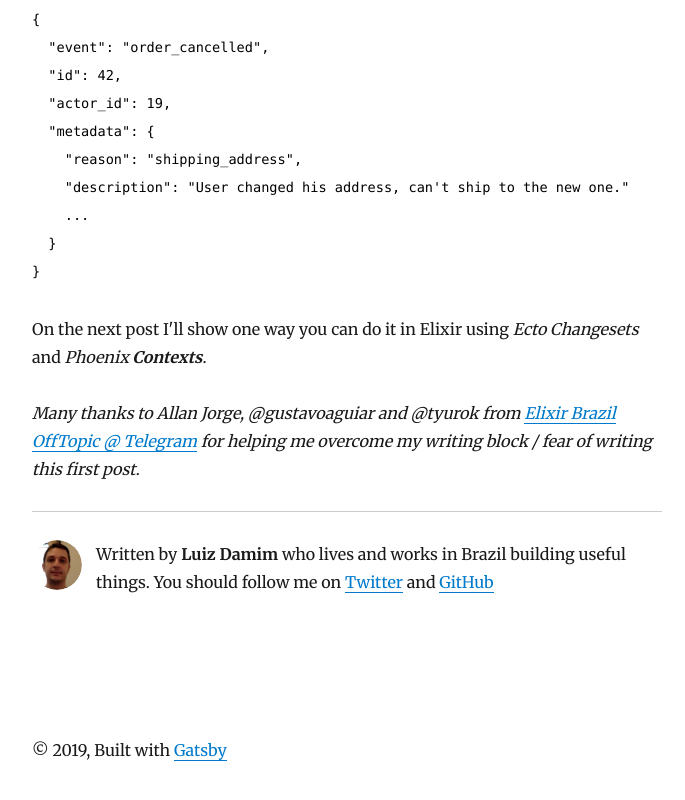
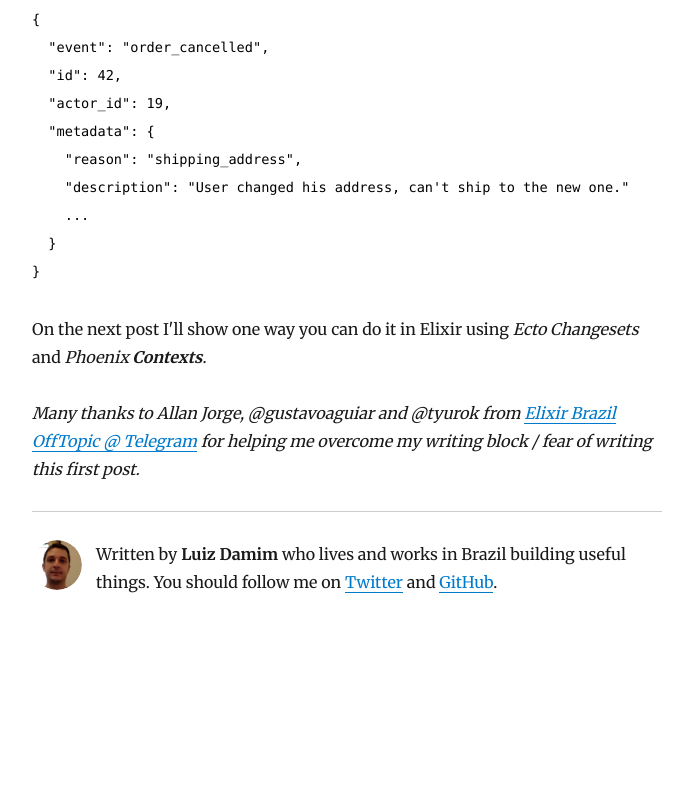
Before and after one commit to luizdamim/luizdamim.com, a Gatsby site: page /blog/tracking-changes-with-context/ in a window 1280 px wide. Shown: the part 1391-2191 px from the top of the page, without its empty margins (293-978 px from the left). After the commit the page ends 2169 px from the top, so only its background shows below. Built offline with nearby package versions, Linux system fonts and the light colour scheme; Gatsby itself is replaced by a stand-in of ours; some packages are replaced by stand-ins of ours; code samples lack their colours.

Commit message:
Small layout fixes

```diff
--- a/src/components/bio.js
+++ b/src/components/bio.js
@@ -45,7 +45,7 @@
               {` `}
               <a href={`https://twitter.com/${social.twitter}`}>Twitter</a> and
               {` `}
-              <a href={`https://github.com/${social.github}`}>GitHub</a>
+              <a href={`https://github.com/${social.github}`}>GitHub</a>.
             </p>
           </div>
         )
--- a/src/components/layout.js
+++ b/src/components/layout.js
@@ -63,11 +63,7 @@
       >
         <header>{header}</header>
         <main>{children}</main>
-        <footer>
-          © {new Date().getFullYear()}, Built with
-          {` `}
-          <a href="https://www.gatsbyjs.org">Gatsby</a>
-        </footer>
+        <footer />
       </div>
     )
   }
```
